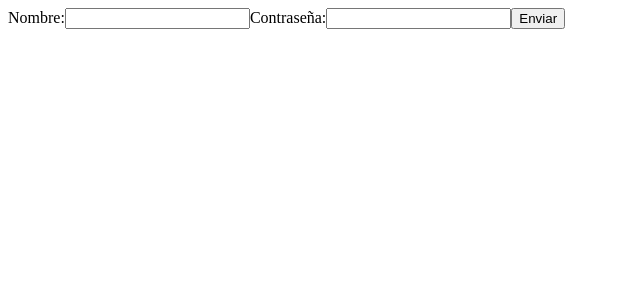
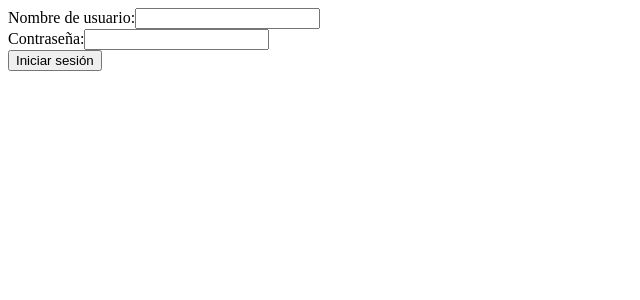
Before and after one commit to Jano2402/stockManager, a React (Vite) app in the folder frontend/: page /auth/login in a window 1280 px wide. Shown: the top 300 px of the page, without its empty margins (0-640 px from the left). Built offline with nearby package versions, Linux system fonts and the light colour scheme; no server answers.

Commit message:
Starting Stock routes.

```diff
--- a/frontend/src/pages/app/Stock.tsx
+++ b/frontend/src/pages/app/Stock.tsx
@@ -1,19 +1,51 @@
-import axios from "axios";
+// import axios from "axios";
+import React, { useState, useEffect } from "react";
+import axiosClient from "../../api/axiosClient";
 
-axios
-  .get("http://localhost:3000/app/stock/products")
+interface stockItem {
+  id: number;
+  nombre: string;
+  precio: number;
+  cantidad: number;
+}
+
+function Stock() {
+  const [data, setData] = useState<stockItem[]>([]);
+  const [loading, setLoading] = useState(true);
+  const [error, setError] = useState<string | null>(null);
+
+  useEffect(() => {
+    axiosClient
+      .get<stockItem[]>("http://localhost:3000/app/stock/products")
       .then(function (response) {
+        setData(response.data);
+        setLoading(false);
         console.log(response);
       })
       .catch(function (error) {
+        setError(error.message);
+        setLoading(false);
         console.log(error);
       })
       .finally(function () {});
+  }, []);
 
-function Stock() {
+  if (loading) return <div>Cargando ...</div>;
+  if (error) return <div>Error: {error}</div>;
+
   return (
     <>
       <h1>Stock</h1>
+      <div>
+        {data.map((item) => (
+          <div key={item.id}>
+            <h3>{item.nombre}</h3>
+            <p>Precio: {item.precio}</p>
+            <p>Cantidad: {item.cantidad}</p>
+            <button>Editar</button>
+          </div>
+        ))}
+      </div>
     </>
   );
 }
--- a/frontend/src/pages/auth/Login.tsx
+++ b/frontend/src/pages/auth/Login.tsx
@@ -1,65 +1,95 @@
 import React, { useState } from "react";
+import axios, { AxiosError } from "axios";
 import authClient from "../../api/authClient";
 
-interface RegisterForm {
+interface LoginForm {
   username: string;
   password: string;
 }
 
+interface ErrorResponse {
+  message?: string;
+  // Otras propiedades que pueda devolver tu API en errores
+}
+
 function Login() {
-  const [form, setForm] = useState<RegisterForm>({
+  const [form, setForm] = useState<LoginForm>({
     username: "",
     password: "",
   });
-  const [error, setError] = useState("");
+  const [error, setError] = useState<string>("");
 
-  const handleChange = (e: React.ChangeEvent<HTMLInputElement>) => {
-    setForm({ ...form, [e.target.name]: e.target.value });
+  const handleChange = (e: React.ChangeEvent<HTMLInputElement>): void => {
+    const { name, value } = e.target;
+    setForm((prev) => ({
+      ...prev,
+      [name]: value,
+    }));
   };
 
-  const handleSubmit = async (e: React.FormEvent) => {
+  const handleSubmit = async (e: React.FormEvent): Promise<void> => {
     e.preventDefault();
     setError("");
 
     try {
-      await authClient.post("/auth/login", form, {
-        withCredentials: true,
-      });
+      await authClient.post("/auth/login", form, { withCredentials: true });
 
       window.location.href = "/";
-    } catch (err: any) {
-      console.log(err);
-      setError(err.response?.data?.message || "Error logueando usuario");
+    } catch (err) {
+      if (axios.isAxiosError(err)) {
+        const serverError = err as AxiosError<ErrorResponse>;
+        setError(
+          serverError.response?.data?.message || "Error al iniciar sesión",
+        );
+      } else if (err instanceof Error) {
+        setError(err.message);
+      } else {
+        setError("Ocurrió un error desconocido");
+      }
+      console.error("Login error:", err);
     }
   };
 
   return (
-    <>
-      <form onSubmit={handleSubmit}>
-        <label htmlFor="nombre">Nombre:</label>
+    <div className="login-container">
+      <form onSubmit={handleSubmit} className="login-form">
+        <div className="form-group">
+          <label htmlFor="username">Nombre de usuario:</label>
           <input
             type="text"
-          id="nombre"
+            id="username"
             name="username"
             required
             value={form.username}
             onChange={handleChange}
+            className="form-input"
           />
+        </div>
 
-        <label htmlFor="contraseña">Contraseña:</label>
+        <div className="form-group">
+          <label htmlFor="password">Contraseña:</label>
           <input
             type="password"
-          id="contraseña"
+            id="password"
             name="password"
             required
             value={form.password}
             onChange={handleChange}
+            className="form-input"
           />
+        </div>
 
-        <button type="submit">Enviar</button>
+        <button type="submit" className="submit-button">
+          Iniciar sesión
+        </button>
       </form>
-      {error && <p style={{ color: "red" }}>{error}</p>}
-    </>
+
+      {error && (
+        <p className="error-message" style={{ color: "red" }}>
+          {error}
+        </p>
+      )}
+    </div>
   );
 }
 
--- a/frontend/src/pages/auth/Logout.tsx
+++ b/frontend/src/pages/auth/Logout.tsx
@@ -1,10 +1,11 @@
 import React, { useEffect, useState } from "react";
+import axios, { AxiosError } from "axios";
 import axiosClient from "../../api/axiosClient";
 
 function Logout() {
-  const [error, setError] = useState("");
+  const [error, setError] = useState<string>("");
 
-  const doLogout = async () => {
+  const doLogout = async (): Promise<void> => {
     try {
       await axiosClient.post(
         "/auth/logout",
@@ -15,9 +16,19 @@ function Logout() {
       );
 
       window.location.href = "/";
-    } catch (err: any) {
-      console.log(err);
-      setError(err.response?.data?.message || "No estás logueado");
+    } catch (err) {
+      if (axios.isAxiosError(err)) {
+        // Error de Axios
+        const axiosError = err as AxiosError<{ message?: string }>;
+        setError(axiosError.response?.data?.message || "No estás logueado");
+      } else if (err instanceof Error) {
+        // Error genérico
+        setError(err.message);
+      } else {
+        // Error desconocido
+        setError("Ocurrió un error desconocido al cerrar sesión");
+      }
+      console.error(err);
     }
   };
 
--- a/frontend/src/pages/auth/Register.tsx
+++ b/frontend/src/pages/auth/Register.tsx
@@ -1,4 +1,5 @@
 import React, { useState } from "react";
+import axios, { AxiosError } from "axios";
 import authClient from "../../api/authClient";
 
 interface RegisterForm {
@@ -6,60 +7,91 @@ interface RegisterForm {
   password: string;
 }
 
+interface ErrorResponse {
+  message?: string;
+  // Puedes añadir otras propiedades que devuelva tu API en errores
+}
+
 function Register() {
   const [form, setForm] = useState<RegisterForm>({
     username: "",
     password: "",
   });
-  const [error, setError] = useState("");
+  const [error, setError] = useState<string>("");
 
-  const handleChange = (e: React.ChangeEvent<HTMLInputElement>) => {
-    setForm({ ...form, [e.target.name]: e.target.value });
+  const handleChange = (e: React.ChangeEvent<HTMLInputElement>): void => {
+    const { name, value } = e.target;
+    setForm((prev) => ({
+      ...prev,
+      [name]: value,
+    }));
   };
 
-  const handleSubmit = async (e: React.FormEvent) => {
+  const handleSubmit = async (e: React.FormEvent): Promise<void> => {
     e.preventDefault();
     setError("");
 
     try {
-      await authClient.post("/auth/register", form, {
-        withCredentials: true,
-      });
+      await authClient.post("/auth/register", form, { withCredentials: true });
 
       window.location.href = "/";
-    } catch (err: any) {
-      console.log(err);
-      setError(err.response?.data?.message || "Error registrando usuario");
+    } catch (err) {
+      if (axios.isAxiosError(err)) {
+        const serverError = err as AxiosError<ErrorResponse>;
+        setError(
+          serverError.response?.data?.message || "Error registrando usuario",
+        );
+      } else if (err instanceof Error) {
+        setError(err.message);
+      } else {
+        setError("Ocurrió un error desconocido");
+      }
+      console.error("Registration error:", err);
     }
   };
 
   return (
-    <>
-      <form onSubmit={handleSubmit}>
-        <label htmlFor="nombre">Nombre:</label>
+    <div className="register-container">
+      <form onSubmit={handleSubmit} className="register-form">
+        <div className="form-group">
+          <label htmlFor="username">Nombre de usuario:</label>
           <input
             type="text"
-          id="nombre"
+            id="username"
             name="username"
             required
+            minLength={3}
             value={form.username}
             onChange={handleChange}
+            className="form-input"
           />
+        </div>
 
-        <label htmlFor="contraseña">Contraseña:</label>
+        <div className="form-group">
+          <label htmlFor="password">Contraseña:</label>
           <input
             type="password"
-          id="contraseña"
+            id="password"
             name="password"
             required
+            minLength={6}
             value={form.password}
             onChange={handleChange}
+            className="form-input"
           />
+        </div>
 
-        <button type="submit">Enviar</button>
+        <button type="submit" className="submit-button">
+          Registrarse
+        </button>
       </form>
-      {error && <p style={{ color: "red" }}>{error}</p>}
-    </>
+
+      {error && (
+        <p className="error-message" style={{ color: "red" }}>
+          {error}
+        </p>
+      )}
+    </div>
   );
 }
 
```
Lines whose indentation alone changed are shown as unchanged.
